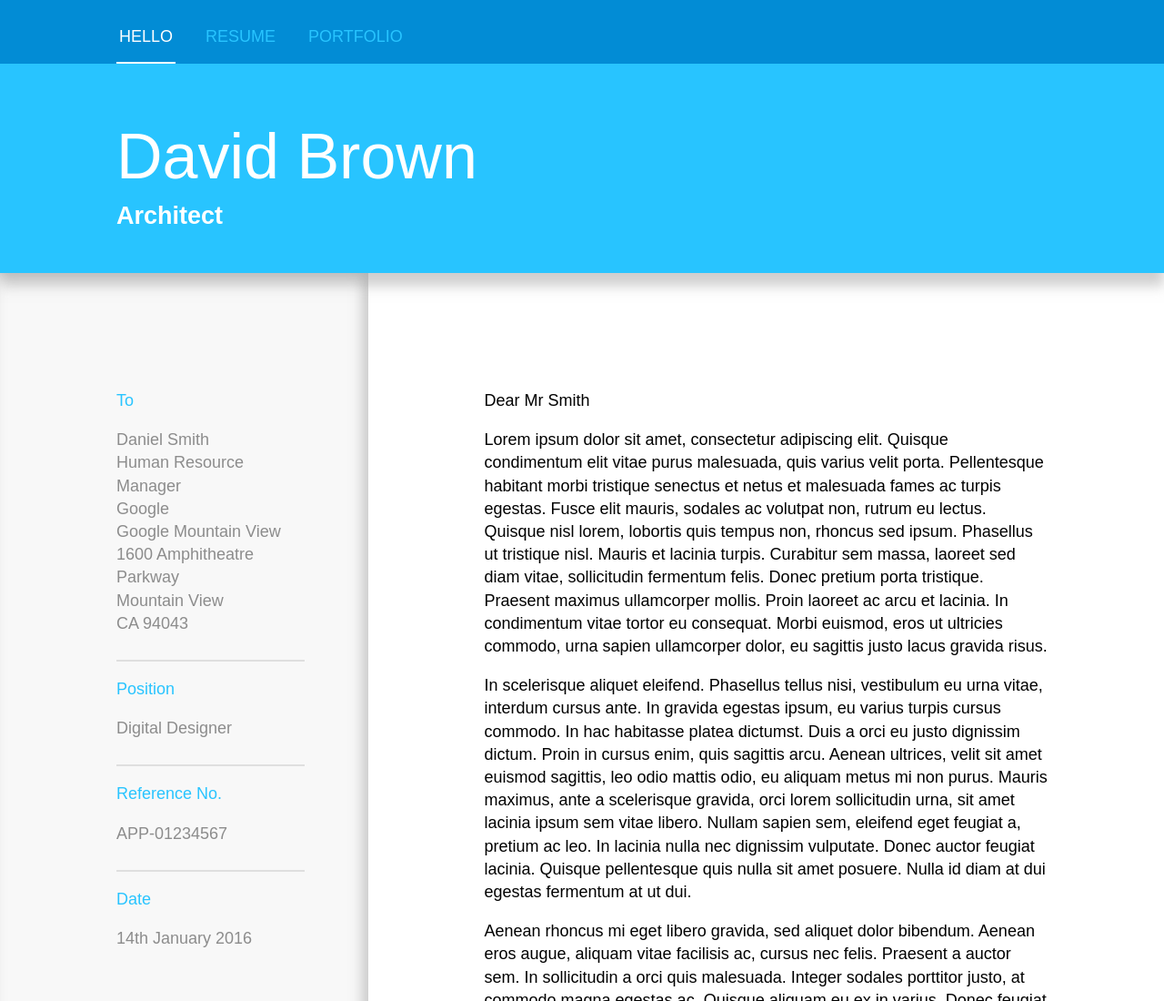
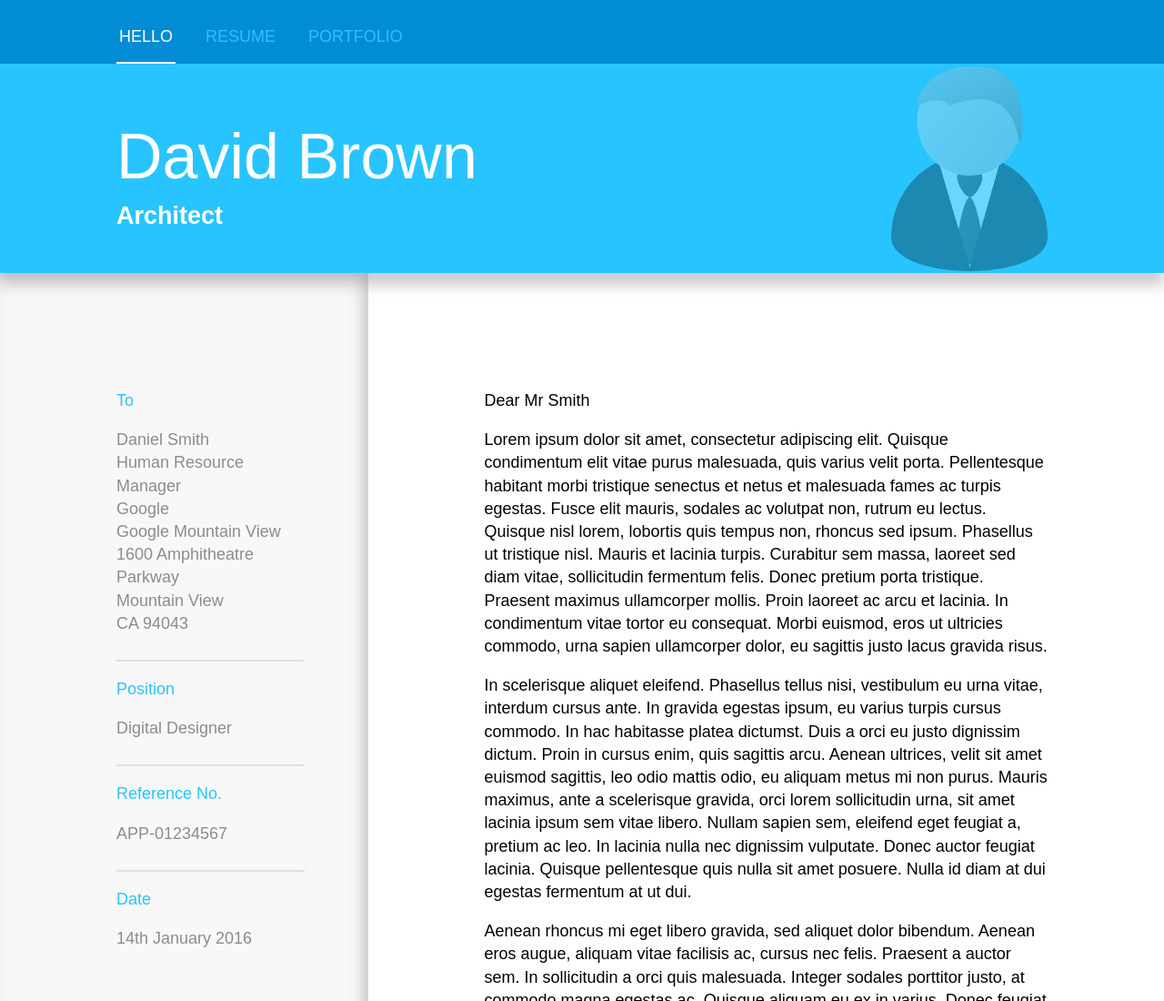
Before and after one commit to fabioyk/resume-template-practice, a website: page index.html in a window 1280 px wide. Shown: the top 1100 px of the page at 91% size. Drawn offline with nearby package versions, Linux system fonts and the light colour scheme; files that its build step writes are made by us from their sources; the site is published under a folder, as on GitHub Pages, so addresses that start at the root find nothing; files whose address does not match are found by name.

Commit message:
Adjusted image

```diff
--- a/sass/_components__header.scss
+++ b/sass/_components__header.scss
@@ -32,7 +32,7 @@
     margin-left: $page-padding*-2;
     position:absolute;
     overflow: hidden;
-    background-image: url("/assets/person.png");
+    background-image: url("assets/person.png");
     background-position: right;
     background-repeat: no-repeat;
 
```
